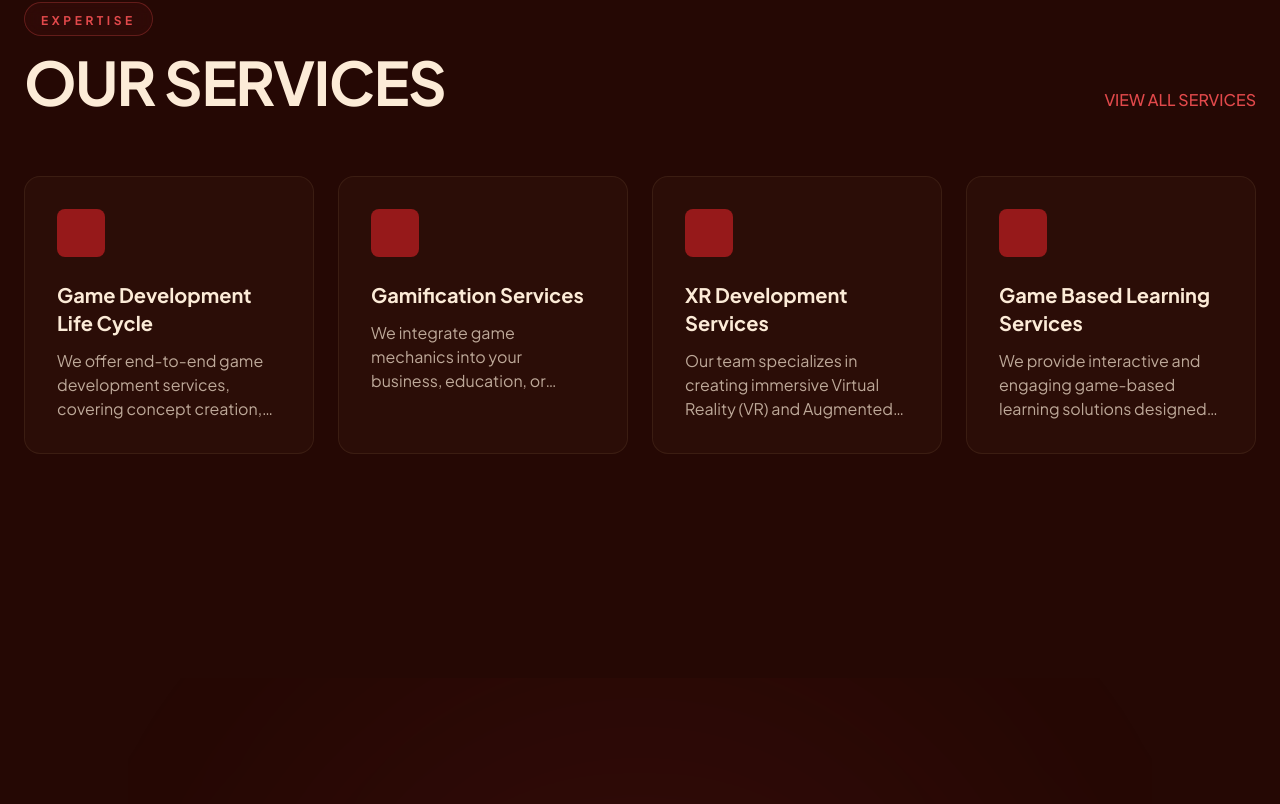
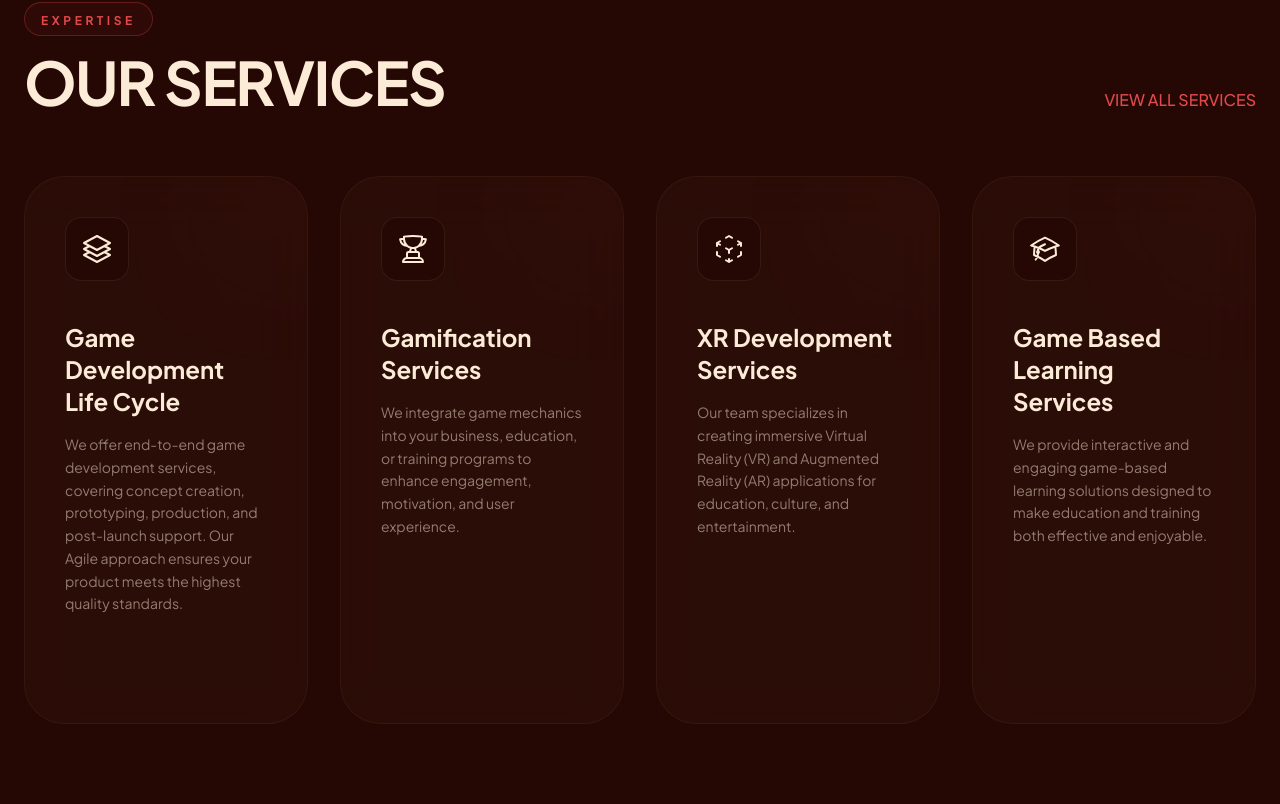
Before and after one commit to alizul01/ariverse-studio, a Next.js app: page / in a window 1280 px wide. Shown: the part 1671-2475 px from the top of the page. Built offline with nearby package versions, Linux system fonts and the light colour scheme.

Commit message:
feat: implement initial home page with hero, about, services, and process sections.

```diff
--- a/app/page.tsx
+++ b/app/page.tsx
@@ -12,7 +12,11 @@ import {
   MagnifyingGlassIcon,
   PencilSquareIcon,
   CpuChipIcon,
-  RocketLaunchIcon
+  RocketLaunchIcon,
+  Square3Stack3DIcon,
+  TrophyIcon,
+  CubeTransparentIcon,
+  AcademicCapIcon
 } from "@heroicons/react/24/outline";
 
 export default function Home() {
@@ -80,12 +84,48 @@ export default function Home() {
           </div>
           <Link href="/services" className="mt-8 md:mt-0 text-[#E2494B] hover:text-[#FCEBD7] transition-colors font-medium hover-underline-animation">VIEW ALL SERVICES</Link>
         </FadeIn>
-        <StaggerContainer className="grid grid-cols-1 md:grid-cols-2 lg:grid-cols-4 gap-6">
-          {services.map((service, index) => (
-            <StaggerItem key={index} className="bg-[#61422D]/10 border border-[#61422D]/30 p-8 rounded-2xl hover:bg-[#61422D]/20 transition-all cursor-pointer group">
-              <div className="w-12 h-12 bg-[#96191A] rounded-lg mb-6 group-hover:scale-110 transition-transform"></div>
-              <h3 className="text-xl font-bold text-[#FCEBD7] mb-3">{service.title}</h3>
-              <p className="text-[#FCEBD7]/70 line-clamp-3">{service.description}</p>
+        <StaggerContainer className="grid grid-cols-1 md:grid-cols-2 lg:grid-cols-4 gap-8">
+          {[
+            { ...services[0], icon: <Square3Stack3DIcon className="w-8 h-8" /> },
+            { ...services[1], icon: <TrophyIcon className="w-8 h-8" /> },
+            { ...services[2], icon: <CubeTransparentIcon className="w-8 h-8" /> },
+            { ...services[3], icon: <AcademicCapIcon className="w-8 h-8" /> },
+          ].map((service, index) => (
+            <StaggerItem key={index}>
+              <Link href={`/services/${service.slug}`} className="block h-full">
+                <div className="group relative h-full bg-[#61422D]/10 border border-[#61422D]/20 p-10 rounded-[2.5rem] backdrop-blur-xl overflow-hidden transition-all duration-500 hover:border-[#E2494B]/50 hover:shadow-[0_20px_50px_rgba(226,73,75,0.1)] hover:-translate-y-2">
+                  {/* Glowing Background Accent */}
+                  <div className="absolute -right-8 -top-8 w-32 h-32 bg-[#E2494B]/5 rounded-full blur-3xl group-hover:bg-[#E2494B]/10 transition-colors duration-500" />
+
+                  {/* Icon Container */}
+                  <div className="relative mb-10">
+                    <div className="w-16 h-16 rounded-2xl bg-[#250804] border border-[#61422D]/30 flex items-center justify-center text-[#FCEBD7] group-hover:border-[#E2494B] group-hover:text-[#E2494B] group-hover:bg-[#E2494B]/5 transition-all duration-500">
+                      {service.icon}
+                    </div>
+                    {/* Floating Decorative Dot */}
+                    <div className="absolute -bottom-1 -right-1 w-4 h-4 rounded-full bg-[#E2494B] border-4 border-[#250804] scale-0 group-hover:scale-100 transition-transform duration-500 delay-100" />
+                  </div>
+
+                  {/* Text Content */}
+                  <div className="relative z-10">
+                    <h3 className="text-2xl font-bold text-[#FCEBD7] mb-4 group-hover:text-[#E2494B] transition-colors duration-300">
+                      {service.title}
+                    </h3>
+                    <p className="text-[#FCEBD7]/50 text-sm leading-relaxed mb-10 group-hover:text-[#FCEBD7]/80 transition-colors duration-300">
+                      {service.description}
+                    </p>
+                  </div>
+
+                  {/* "Learn More" Animated Footer */}
+                  <div className="mt-auto flex items-center gap-2 text-[#E2494B] text-xs font-bold tracking-widest uppercase opacity-0 -translate-x-4 group-hover:opacity-100 group-hover:translate-x-0 transition-all duration-500">
+                    EXPLORE SERVICE
+                    <span className="text-xl">→</span>
+                  </div>
+
+                  {/* Subtle Border Glow (Bottom) */}
+                  <div className="absolute bottom-0 left-0 w-full h-[2px] bg-gradient-to-r from-transparent via-[#E2494B]/0 to-transparent group-hover:via-[#E2494B]/50 transition-all duration-700" />
+                </div>
+              </Link>
             </StaggerItem>
           ))}
         </StaggerContainer>
```
